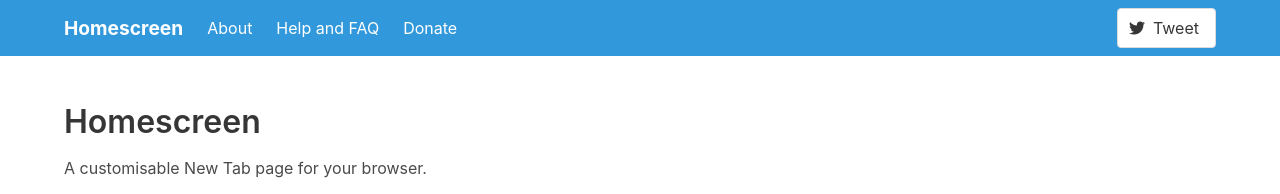
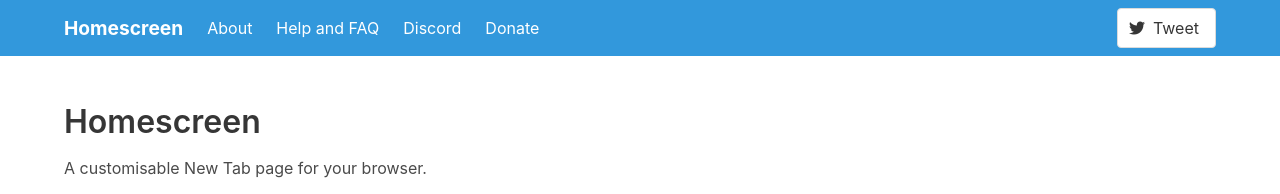
Before and after one commit to rubenwardy/renewedtab_website, a Jekyll site: the page built from index.html, in a window 1280 px wide and 900 px high. Shown: the top 194 px of the window. Built offline with Jekyll 4.4.1, drawn with Linux system fonts in a browser that asks for light colours.

Commit message:
Add Discord to navbar

```diff
--- a/_layouts/default.html
+++ b/_layouts/default.html
@@ -76,6 +76,9 @@
 					<a class="navbar-item" href="/help/">
 						Help and FAQ
 					</a>
+					<a class="navbar-item" href="https://discord.gg/zYjR54b">
+						Discord
+					</a>
 					<a class="navbar-item" href="https://homescreen.rubenwardy.com/donate/">
 						Donate
 					</a>
```
